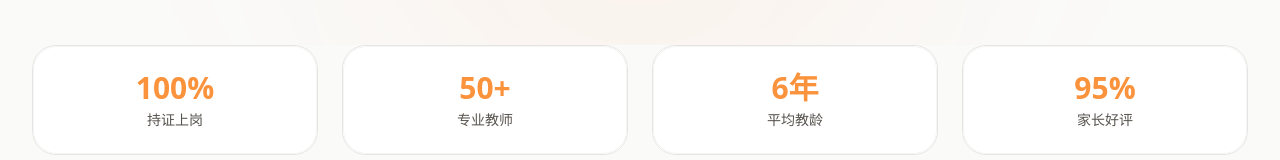
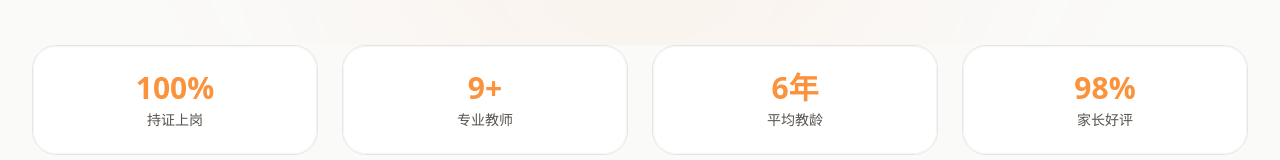
Before and after one commit to tujunjie003/WUHUGIRAFFE-WEB, a Next.js app: page /WUHUGIRAFFE-WEB/teachers in a window 1280 px wide. Shown: the part 300-460 px from the top of the page. Built offline with nearby package versions, Linux system fonts and the light colour scheme.

Commit message:
fix: update teachers page - 9 teachers, 98%, 6 years, fix image paths

```diff
--- a/app/teachers/page.tsx
+++ b/app/teachers/page.tsx
@@ -52,9 +52,9 @@ const TEACHERS = [
 
 const STATS = [
   { value: '100%', label: '持证上岗' },
-  { value: '50+', label: '专业教师' },
+  { value: '9+', label: '专业教师' },
   { value: '6年', label: '平均教龄' },
-  { value: '95%', label: '家长好评' },
+  { value: '98%', label: '家长好评' },
 ]
 
 export default function TeachersPage() {
```
